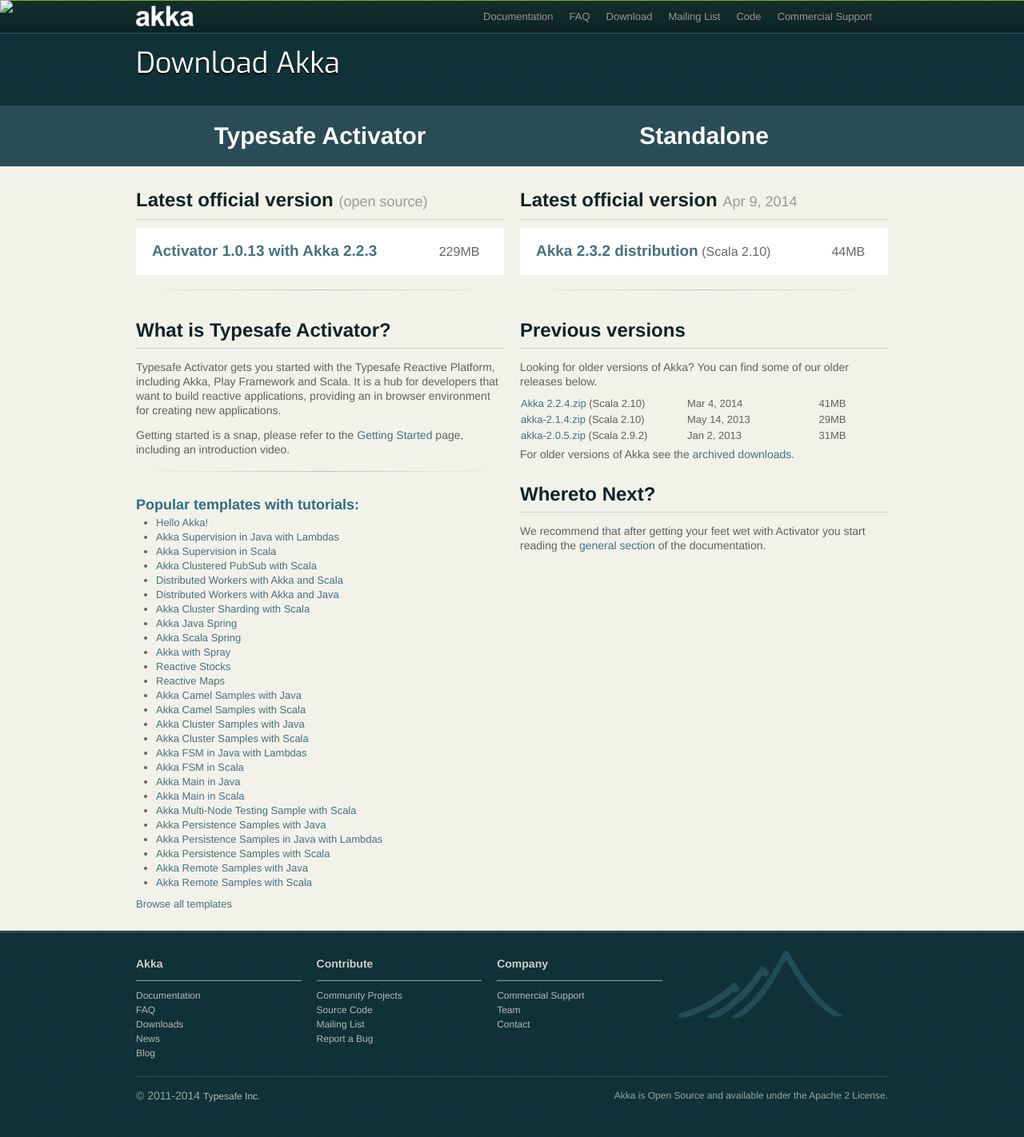
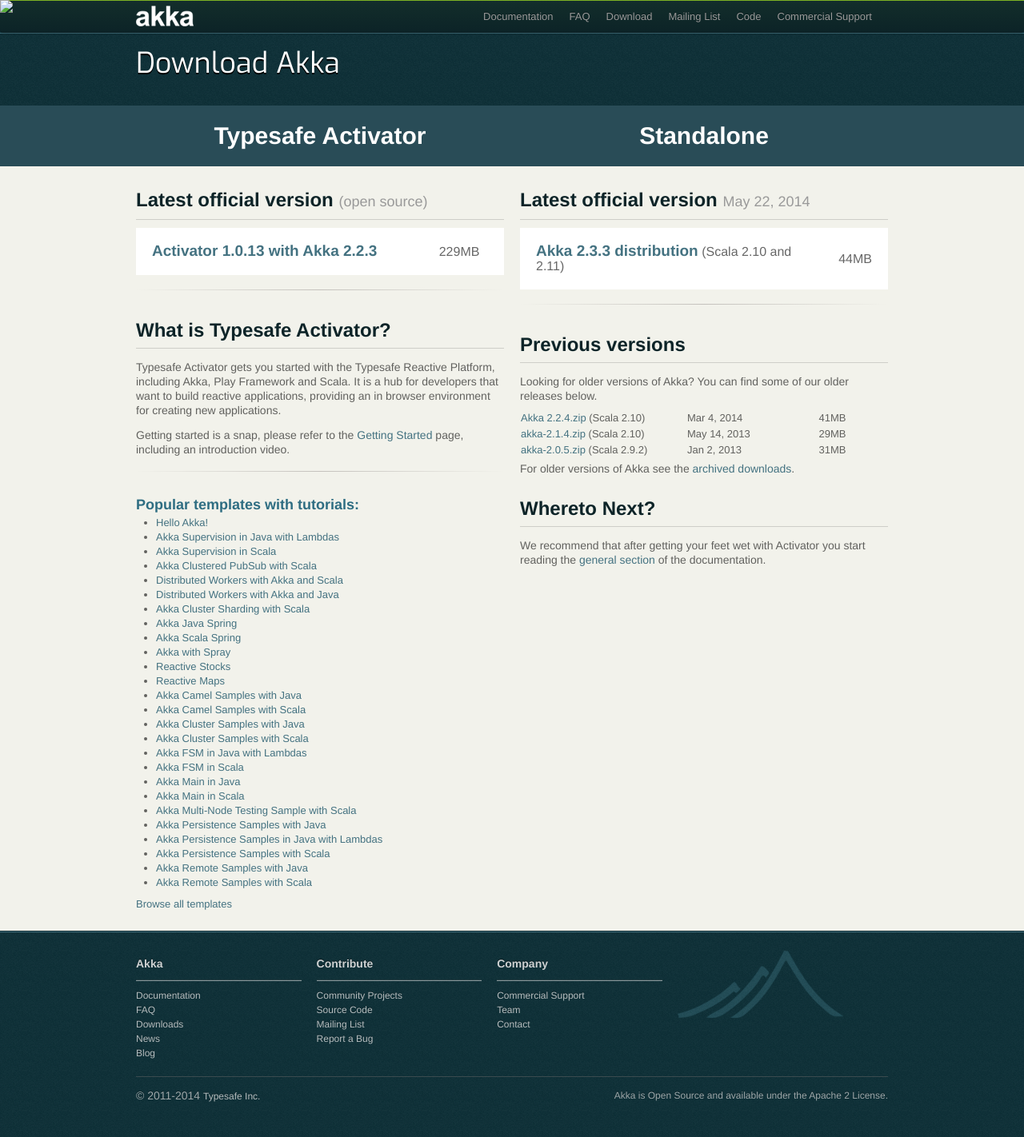
Before and after one commit to raboof/akka.github.com, a Jekyll site: the page built from downloads/index.md, in a window 1280 px wide. Shown: the whole page at 80% size. Built offline with Jekyll 4.4.1, drawn with Linux system fonts in a browser that asks for light colours.

Commit message:
Fix release date of akka 2.3.3

```diff
--- a/_includes/download.html
+++ b/_includes/download.html
@@ -102,11 +102,11 @@
             <div class="span6">
 
                 <div class="latest">
-                    <h2>Latest official version <small>Apr 9, 2014</small></h2>
+                    <h2>Latest official version <small>May 22, 2014</small></h2>
                     <table>
                         <tr>
                             <td>
-                                <a href="http://downloads.typesafe.com/akka/akka-2.3.2.zip" class="downloadStandaloneLink" data-version="2.3.2">Akka 2.3.2 distribution</a> (Scala 2.10)
+                                <a href="http://downloads.typesafe.com/akka/akka-2.3.3.zip" class="downloadStandaloneLink" data-version="2.3.3">Akka 2.3.3 distribution</a> (Scala 2.10 and 2.11)
                             </td>
                             <td>
                                 44MB
```
Also changed, not shown: news/_posts/2014-05-22-akka-2.3.3-released.md (renamed from news/_posts/2014-05-26-akka-2.3.3-released.md, +1 -1 lines).
